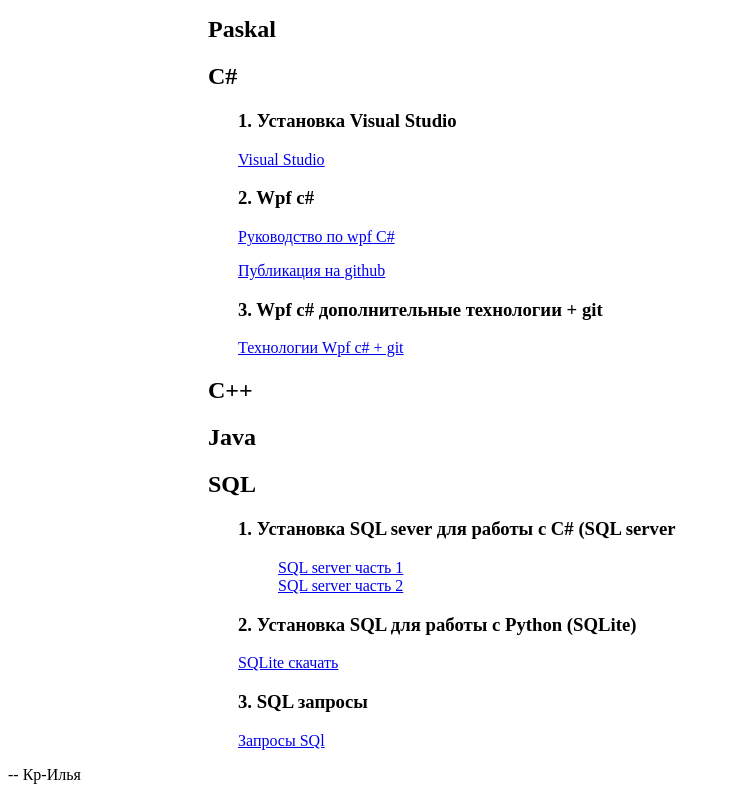
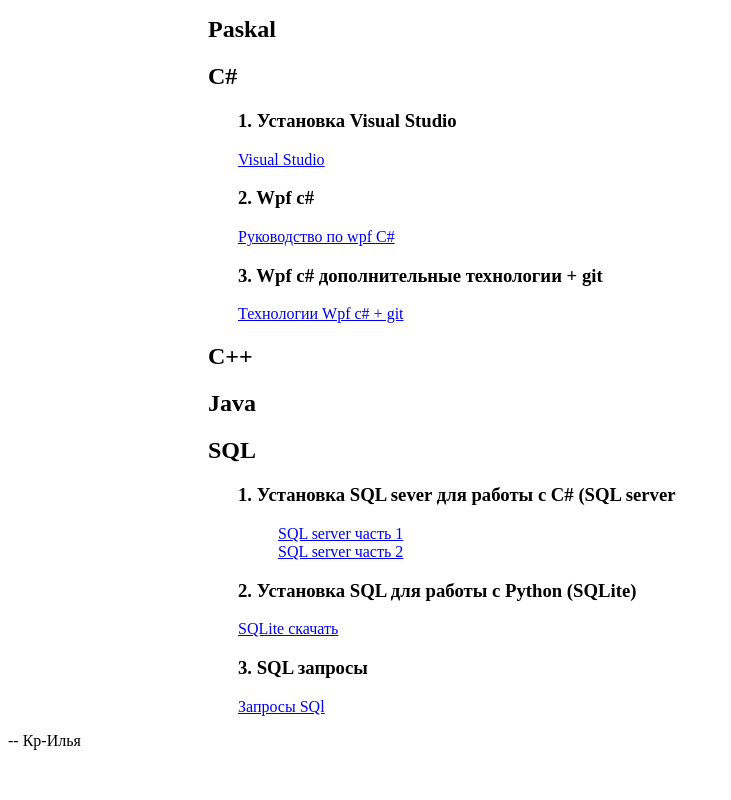
Before and after one commit to 124476/ZnaniaAll, a plain HTML site: page index.html in a window 1280 px wide. Shown: the part 713-1513 px from the top of the page, without its empty margins (0-731 px from the left). After the commit the page ends 1479 px from the top, so only its background shows below. Drawn offline with Linux system fonts and the light colour scheme.

Commit message:
Update index.html

```diff
--- a/index.html
+++ b/index.html
@@ -176,7 +176,6 @@
 <a href="https://metanit.com/sharp/tutorial/1.2.php">Visual Studio</a>
 <h3>2. Wpf c#</h3>
 <a href="https://metanit.com/sharp/wpf/"><p>Руководство по wpf C#</p></a>
-<a href="https://netology-code.github.io/guides/github-pages/"><p>Публикация на github</p></a>
 <h3>3. Wpf c# дополнительные технологии + git</h3>
 <a href="https://github.com/124476/AllTechnologyWpf"><p>Технологии Wpf c# + git</p></a>
             </div>
```
